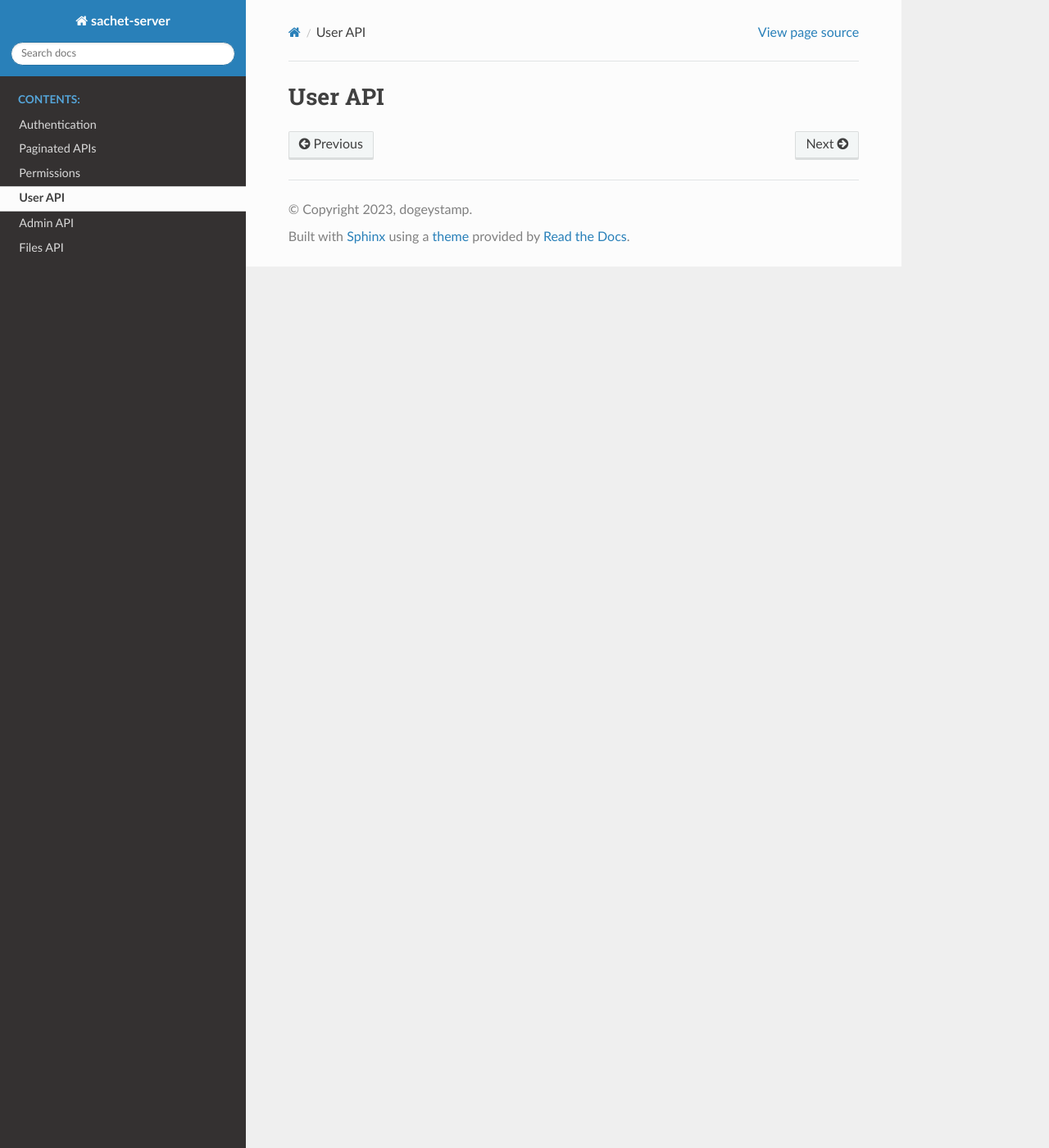
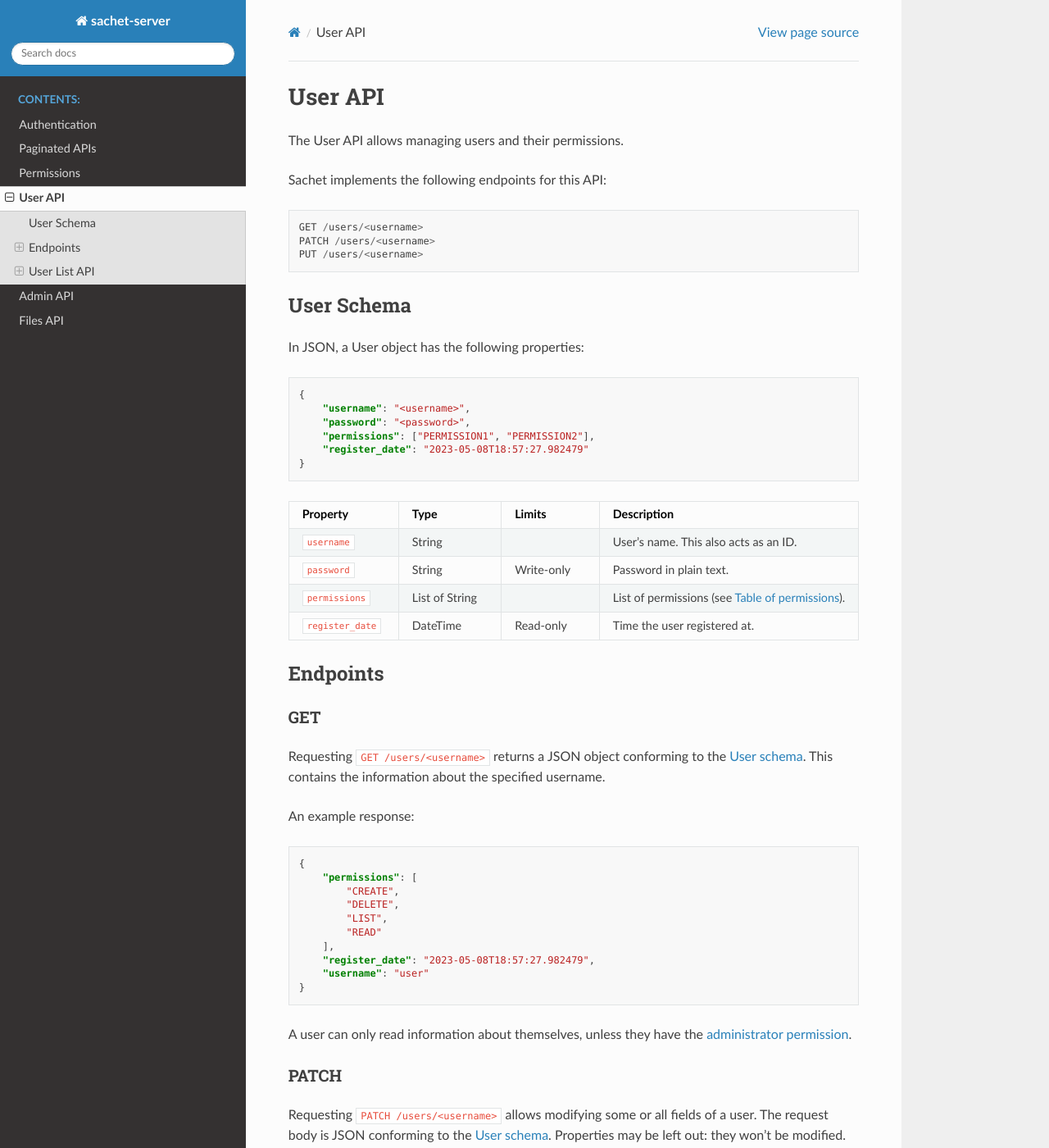
Before and after one commit to dogeystamp/sachet-server, a Sphinx documentation site: the page built from docs/user.rst, in a window 1280 px wide and 1400 px high. Shown: the whole window at 82% size. Built offline with Sphinx 7.4.7 and the Read the Docs theme 2.0.0, drawn with Linux system fonts in a browser that asks for light colours; some of the changed text lies outside the part shown.

Commit message:
docs/user.rst: added content

```diff
--- a/docs/pagination.rst
+++ b/docs/pagination.rst
@@ -1,3 +1,5 @@
+.. _pagination:
+
 Paginated APIs
 ==============
 
--- a/docs/user.rst
+++ b/docs/user.rst
@@ -1,2 +1,137 @@
 User API
 ========
+
+The User API allows managing users and their permissions.
+
+Sachet implements the following endpoints for this API::
+
+    GET /users/<username>
+    PATCH /users/<username>
+    PUT /users/<username>
+
+.. _user_schema:
+
+User Schema
+-----------
+
+In JSON, a User object has the following properties:
+
+.. code-block:: json
+
+    {
+        "username": "<username>",
+        "password": "<password>",
+        "permissions": ["PERMISSION1", "PERMISSION2"],
+        "register_date": "2023-05-08T18:57:27.982479"
+    }
+
+.. list-table::
+    :header-rows: 1
+    :widths: 25 25 25 50
+
+    * - Property
+      - Type
+      - Limits
+      - Description
+    * - ``username``
+      - String
+      -
+      - User's name. This also acts as an ID.
+    * - ``password``
+      - String
+      - Write-only
+      - Password in plain text.
+    * - ``permissions``
+      - List of String
+      -
+      - List of permissions (see :ref:`permissions_table`).
+    * - ``register_date``
+      - DateTime
+      - Read-only
+      - Time the user registered at.
+
+Endpoints
+---------
+
+GET
+^^^
+Requesting ``GET /users/<username>`` returns a JSON object conforming to the :ref:`User schema<user_schema>`.
+This contains the information about the specified username.
+
+An example response:
+
+.. code-block:: json
+
+    {
+        "permissions": [
+            "CREATE",
+            "DELETE",
+            "LIST",
+            "READ"
+        ],
+        "register_date": "2023-05-08T18:57:27.982479",
+        "username": "user"
+    }
+
+A user can only read information about themselves, unless they have the :ref:`administrator permission<permissions_table>`.
+
+PATCH
+^^^^^
+
+Requesting ``PATCH /users/<username>`` allows modifying some or all fields of a user.
+The request body is JSON conforming to the :ref:`User schema<user_schema>`.
+Properties may be left out: they won't be modified.
+
+For example, to modify a user's permissions:
+
+.. code-block:: json
+
+    {
+        "permissions": [
+            "CREATE"
+        ]
+    }
+
+Only :ref:`administrators<permissions_table>` can request this method.
+
+PUT
+^^^
+
+Requesting ``PUT /users/<username>`` completely replaces a user's information.
+The request body is JSON conforming to the :ref:`User schema<user_schema>`.
+No property may be left out.
+
+For example:
+
+.. code-block:: json
+
+    {
+        "permissions": [
+            "CREATE"
+        ],
+        "password": "123",
+        "username": "user"
+    }
+
+Only :ref:`administrators<permissions_table>` can request this method.
+
+User List API
+-------------
+
+There is also a User List API::
+
+    GET /users
+    POST /users
+
+This API is only accessible to administrators (see :ref:`permissions_table`).
+
+GET
+^^^
+
+``GET /users`` is a :ref:`paginated endpoint<pagination>` that returns a list of users.
+
+POST
+^^^^
+
+``POST /users/`` creates a new user.
+The request body must conform to the :ref:`User schema<user_schema>`.
```
